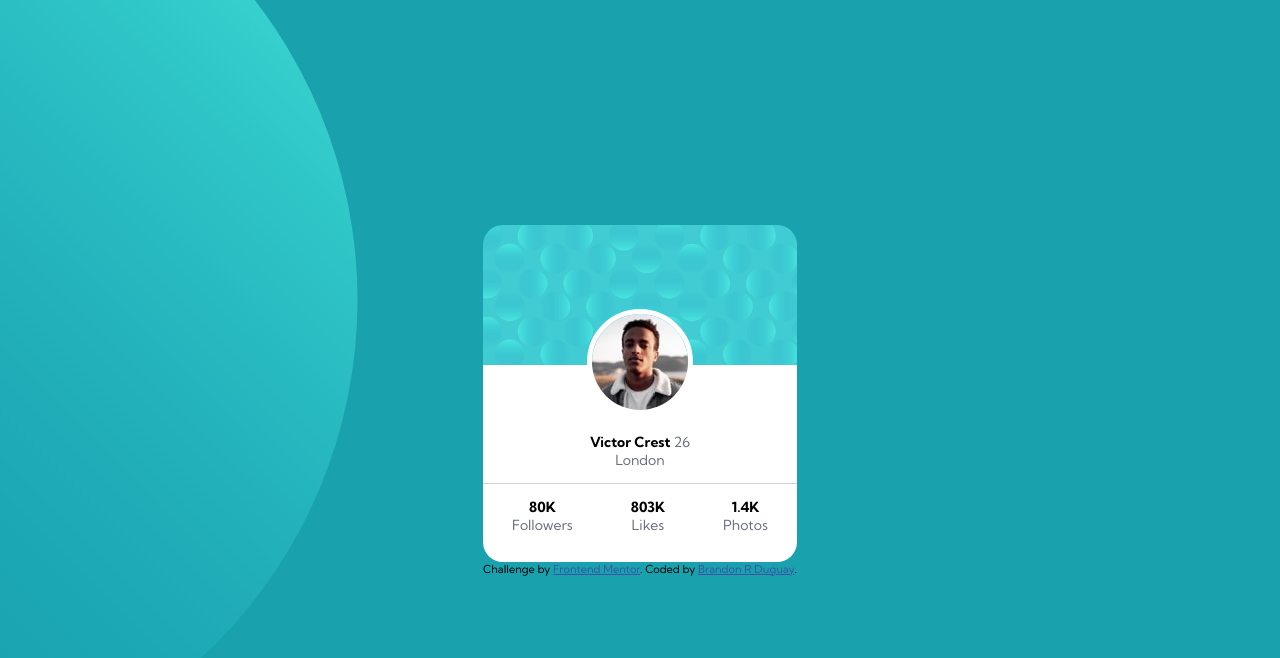
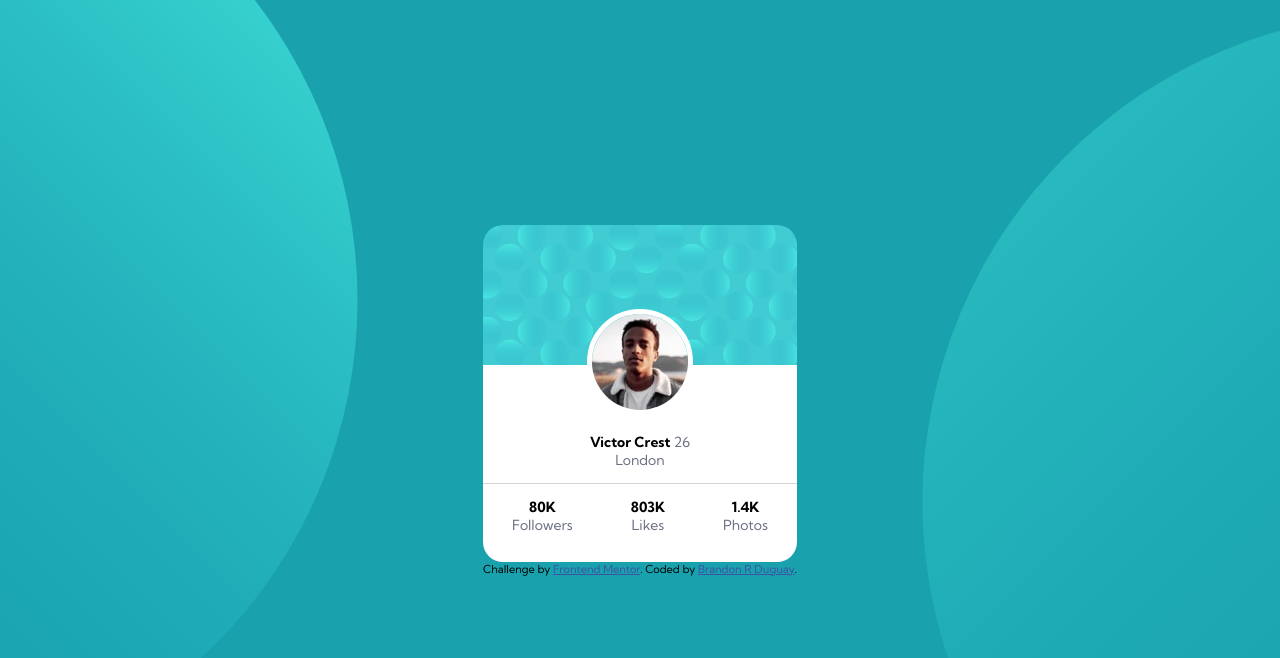
Before and after one commit to kord117/Profile-card-component, a plain HTML site: page index.html in a window 1280 px wide. Drawn offline with Linux system fonts and the light colour scheme; the site is published under a folder, as on GitHub Pages, so addresses that start at the root find nothing.

Commit message:
Update styles.css

```diff
--- a/styles.css
+++ b/styles.css
@@ -9,7 +9,7 @@ html {
   font-size: 14px;
   height: 100vh;
   background-image: url("./images/bg-pattern-top.svg"),
-    url("/images/bg-pattern-bottom.svg");
+    url("./images/bg-pattern-bottom.svg");
   background-color: hsl(185, 75%, 39%);
   background-repeat: no-repeat;
   background-position: left -620px top -190px, right -620px bottom -190px;
```
